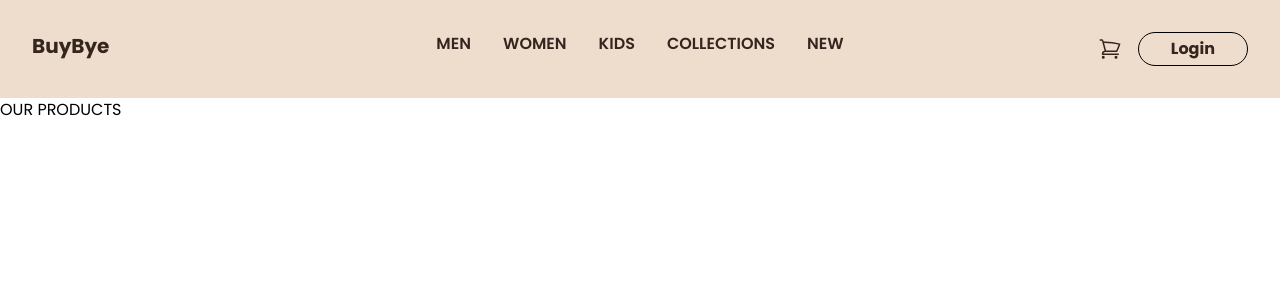
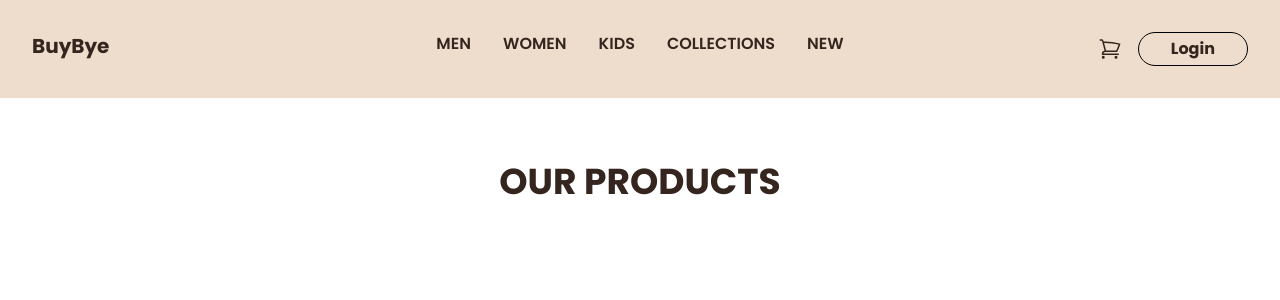
Before and after one commit to danielp1218/HackTheValley2024, a Next.js app: page /new in a window 1280 px wide. Shown: the top 300 px of the page. Built offline with nearby package versions, Linux system fonts and the light colour scheme.

Commit message:
Created globalcontext

```diff
--- a/src/app/(pages)/new/page.tsx
+++ b/src/app/(pages)/new/page.tsx
@@ -1,10 +1,11 @@
 import React from "react";
+import Cards from "../../components/cards";
 
 export default function New() {
   return (
-    <div className="flex flex-col">
-      <div className="">
-        <span>OUR PRODUCTS</span>
+    <div className="flex flex-col text-primary">
+      <div className="flex w-full justify-center py-16">
+        <span className="text-4xl font-bold">OUR PRODUCTS</span>
       </div>
 
       <div className=""></div>
--- /dev/null
+++ b/src/app/contexts/globalContexts.tsx
@@ -0,0 +1,63 @@
+"use client";
+import React, { createContext, useContext, useState, ReactNode } from "react";
+
+// Define the shape of the context state
+interface GlobalContextProps {
+  clothes: ClothingItem[];
+  setClothes: React.Dispatch<React.SetStateAction<ClothingItem[]>>;
+}
+
+// Create the context with a default value
+const GlobalContext = createContext<GlobalContextProps | undefined>(undefined);
+
+export interface ClothingItem {
+  imageSrc: string;
+  title: string;
+  price: string;
+  color: string;
+}
+
+// Create a provider component
+export const GlobalProvider = ({ children }: { children: ReactNode }) => {
+  const [clothes, setClothes] = useState<ClothingItem[]>([
+    {
+      imageSrc: "/eg1.png",
+      title: "Peace T-shirt",
+      price: "$15",
+      color: "#DAB1AC",
+    },
+    {
+      imageSrc: "/eg2.png",
+      title: "Sports Jacket",
+      price: "$55",
+      color: "#C090A2",
+    },
+    {
+      imageSrc: "/eg3.png",
+      title: "Smart Blazer",
+      price: "$60",
+      color: "#CACBC5",
+    },
+    {
+      imageSrc: "/eg1.png",
+      title: "Peace T-shirt",
+      price: "$15",
+      color: "#DAB1AC",
+    },
+  ]);
+
+  return (
+    <GlobalContext.Provider value={{ clothes, setClothes }}>
+      {children}
+    </GlobalContext.Provider>
+  );
+};
+
+// Custom hook to use the GlobalContext
+export const useGlobalContext = () => {
+  const context = useContext(GlobalContext);
+  if (context === undefined) {
+    throw new Error("useGlobalContext must be used within a GlobalProvider");
+  }
+  return context;
+};
--- a/src/app/layout.tsx
+++ b/src/app/layout.tsx
@@ -1,6 +1,7 @@
 import type { Metadata } from "next";
 import Navbar from "./components/navbar";
 import "./globals.css";
+import { GlobalProvider } from "./contexts/globalContexts";
 
 export const metadata: Metadata = {
   title: "Create Next App",
@@ -15,8 +16,10 @@ export default function RootLayout({
   return (
     <html lang="en">
       <body>
-        <Navbar />
-        {children}
+        <GlobalProvider>
+          <Navbar />
+          {children}
+        </GlobalProvider>
       </body>
     </html>
   );
--- a/src/app/page.tsx
+++ b/src/app/page.tsx
@@ -2,41 +2,10 @@
 
 import React from "react";
 import Cards from "./components/cards";
-
-interface ClothingItem {
-  imageSrc: string;
-  title: string;
-  price: string;
-  color: string;
-}
+import { useGlobalContext, ClothingItem } from "./contexts/globalContexts";
 
 export default function Home() {
-  const clothes: ClothingItem[] = [
-    {
-      imageSrc: "/eg1.png",
-      title: "Peace T-shirt",
-      price: "$15",
-      color: "#DAB1AC",
-    },
-    {
-      imageSrc: "/eg2.png",
-      title: "Sports Jacket",
-      price: "$55",
-      color: "#C090A2",
-    },
-    {
-      imageSrc: "/eg3.png",
-      title: "Smart Blazer",
-      price: "$60",
-      color: "#CACBC5",
-    },
-    {
-      imageSrc: "/eg1.png",
-      title: "Peace T-shirt",
-      price: "$15",
-      color: "#DAB1AC",
-    },
-  ];
+  const { clothes, setClothes } = useGlobalContext();
 
   function tryOn(item: ClothingItem, index: number) {
     console.log("try on clicked");
```
